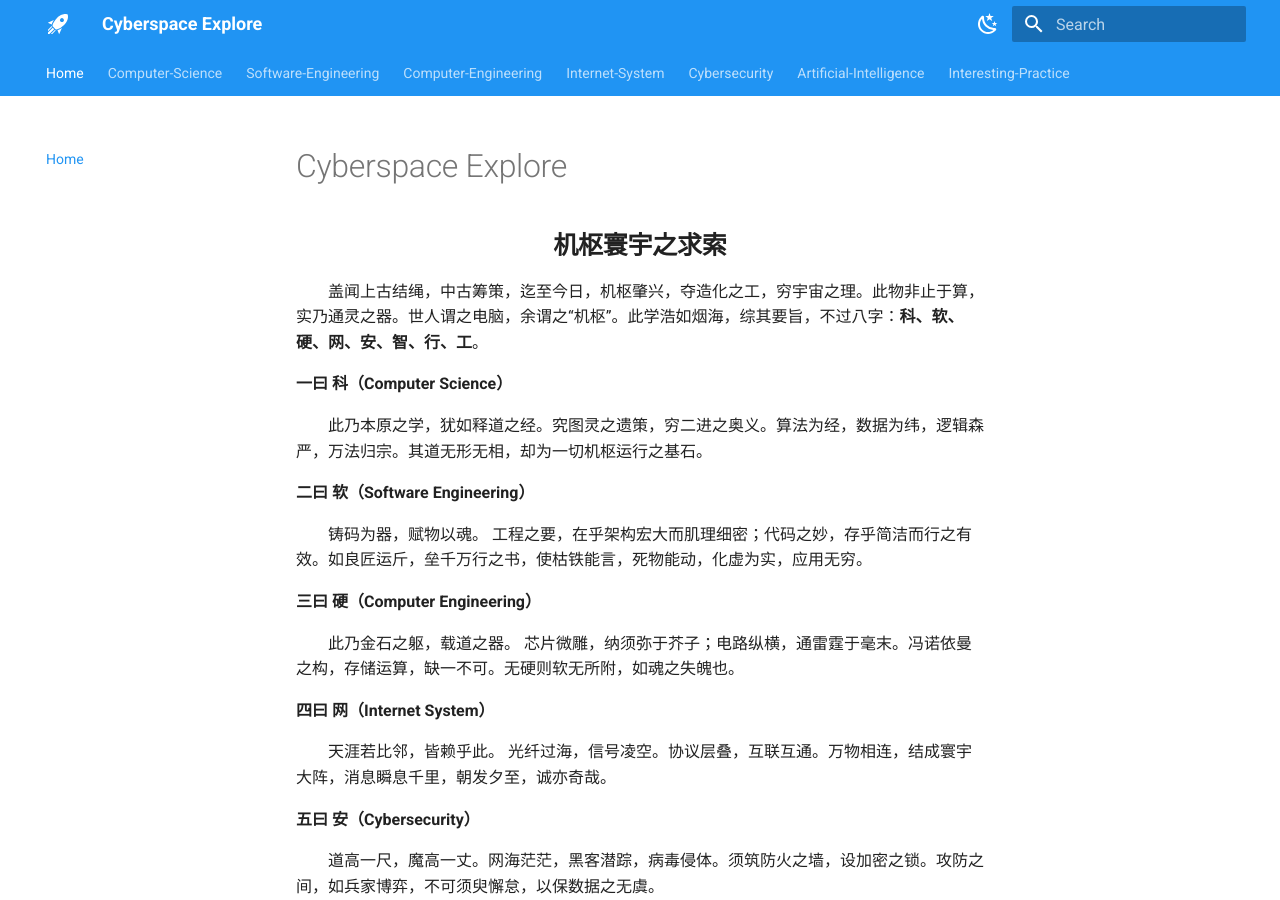
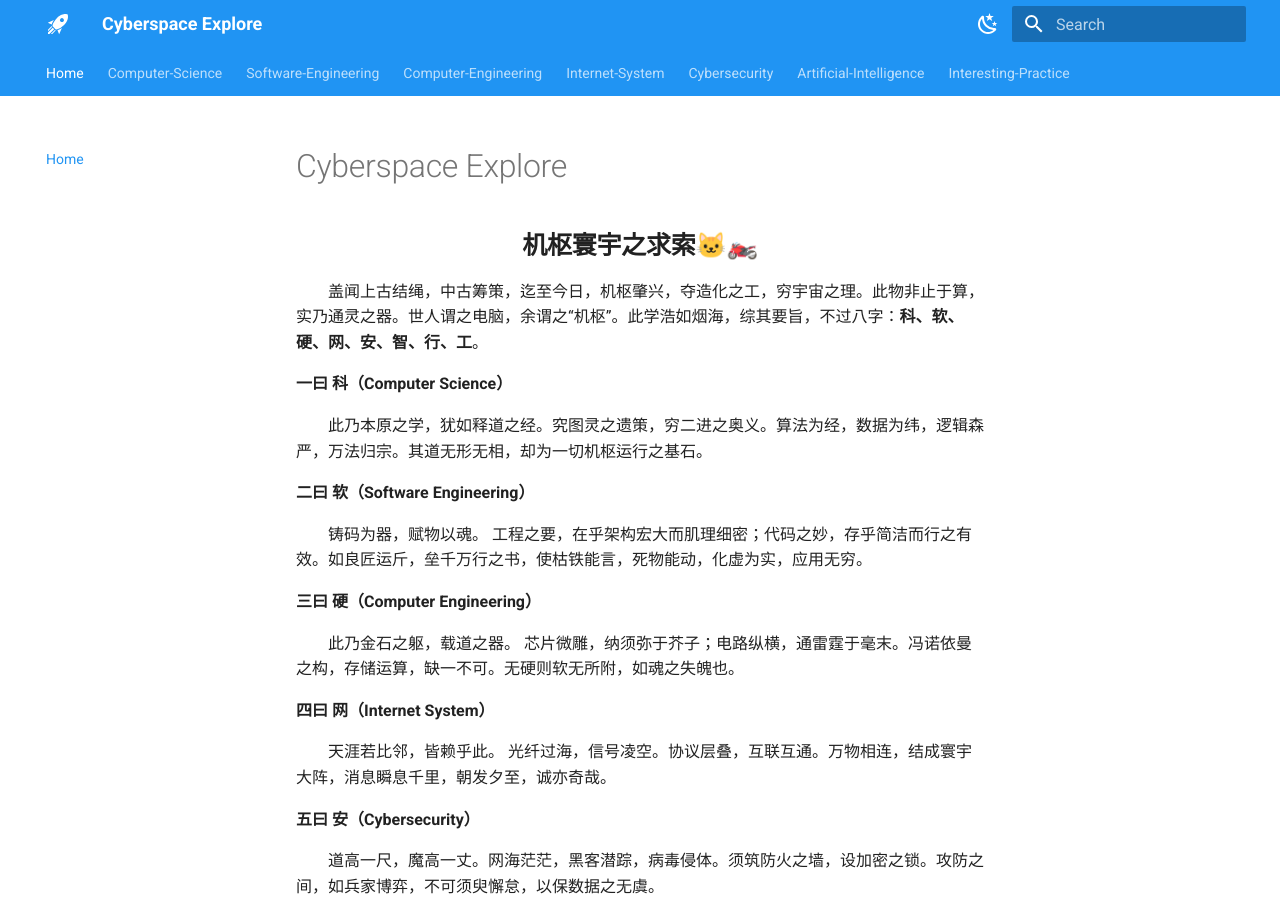
Before and after one commit to AvenMay/cyberspace-explore, an MkDocs documentation site: the page built from docs/index.md, in a window 1280 px wide and 900 px high. Built offline with MkDocs 1.6.1 and Material for MkDocs 9.7.7, drawn with Linux system fonts in a browser that asks for light colours.

Commit message:
251212-3

```diff
--- a/docs/index.md
+++ b/docs/index.md
@@ -1,6 +1,6 @@
 # Cyberspace Explore
 
-<div align="center"><h2><strong>机枢寰宇之求索</strong></h2></div>
+<div align="center"><h2><strong>机枢寰宇之求索🐱‍🏍</strong></h2></div>
 
 &emsp;&emsp;盖闻上古结绳，中古筹策，迄至今日，机枢肇兴，夺造化之工，穷宇宙之理。此物非止于算，实乃通灵之器。世人谓之电脑，余谓之“机枢”。此学浩如烟海，综其要旨，不过八字：**科、软、硬、网、安、智、行、工**。
 
```
